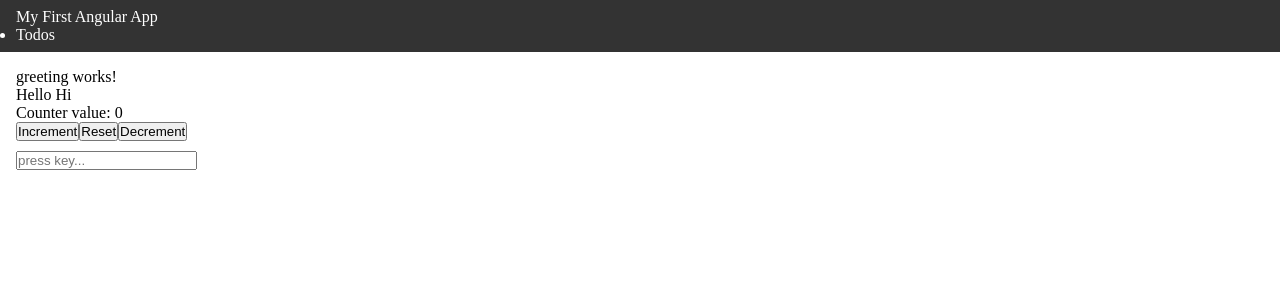
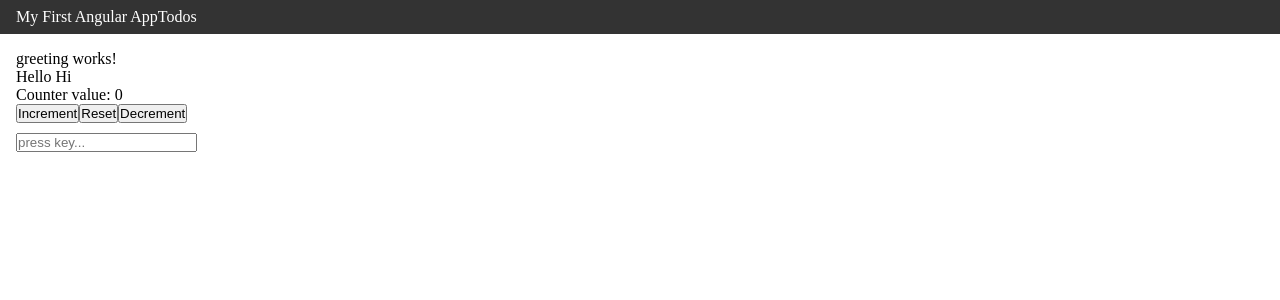
Before and after one commit to mdrezaulkarim38/JSPractice, an Angular app in the folder first-ng-app/: page / in a window 1280 px wide. Shown: the top 300 px of the page. Built offline with nearby package versions, Linux system fonts and the light colour scheme.

Commit message:
add list style

```diff
--- a/first-ng-app/src/app/components/header/header.component.scss
+++ b/first-ng-app/src/app/components/header/header.component.scss
@@ -6,4 +6,14 @@ header{
     color: #fff;
     align-items: center;
     justify-content: space-between;
+
+    nav{
+        display: flex;
+        justify-content: space-between;
+        align-items: center;
+
+        ul{
+            list-style: none;
+        }
+    }
 }
```
